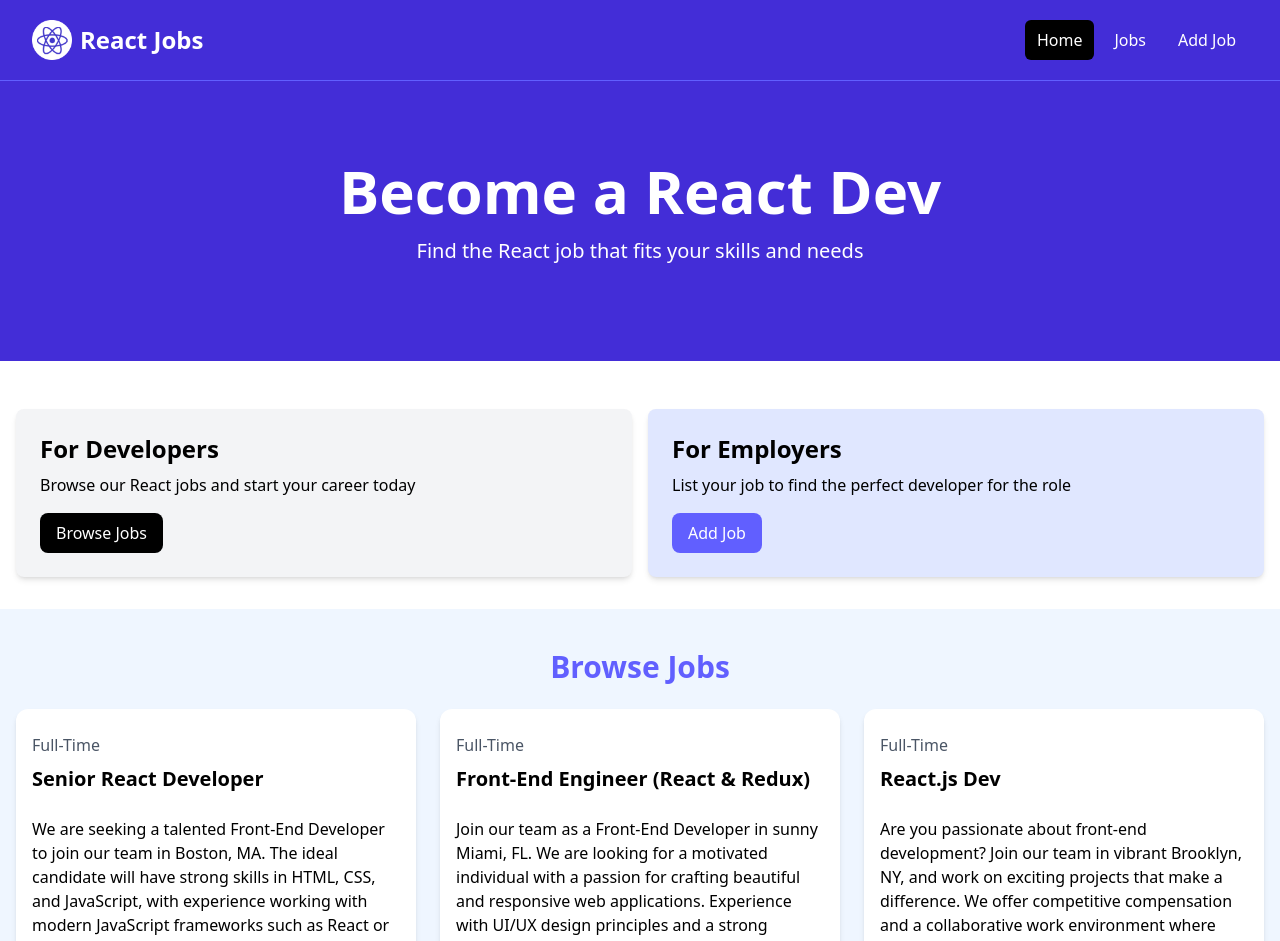
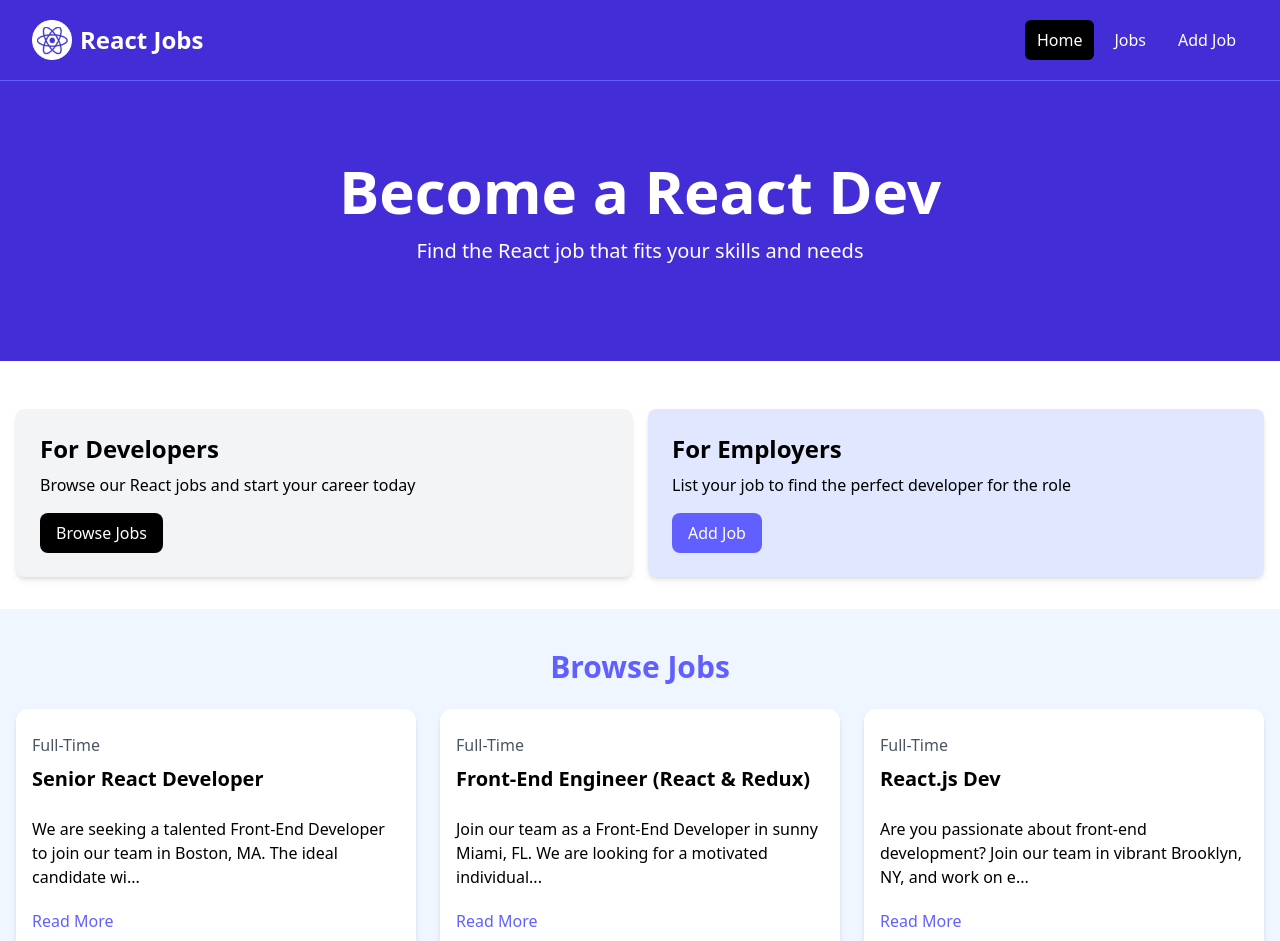
Before and after one commit to umairva7/react-jobs-site, a React (Vite) app: page / in a window 1280 px wide. Shown: the top 941 px of the page. Built offline with nearby package versions, Linux system fonts and the light colour scheme.

Commit message:
Use States

```diff
--- a/src/components/jobcards.jsx
+++ b/src/components/jobcards.jsx
@@ -1,6 +1,14 @@
 import React from "react";
+import { useState } from "react";
 
 function jobcards({job}) {
+  const [showFullDescription, setShowFullDescription] = useState(false);
+
+  let description = job.description;
+  if(!showFullDescription){
+    description = description.slice(0,100) + '...';
+  }
+
   return (
     <div>
       <div key={job.id} className="bg-white rounded-xl shadow-md relative">
@@ -9,7 +17,11 @@ function jobcards({job}) {
             <div className="text-gray-600 my-2">{job.type}</div>
             <h3 className="text-xl font-bold">{job.title}</h3>
           </div>
-          <div className="mb-5">{job.description}</div>
+          <div className="mb-5">{description}</div>
+          <button onClick={() => setShowFullDescription(!showFullDescription)} className="text-indigo-500 mb-5 hover:text-indigo-600">
+            {showFullDescription ? 'Show Less' : 'Read More'}
+          </button>
+
           <h3 className="text-indigo-500 mb-2">{job.salary}</h3>
           <div className="border border-gray-100 mb-5"></div>
           <div className="flex flex-col lg:flex-row justify-between mb-4">
```
